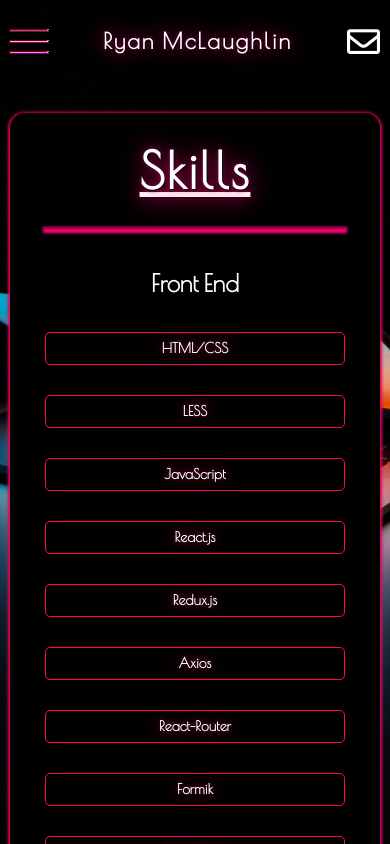
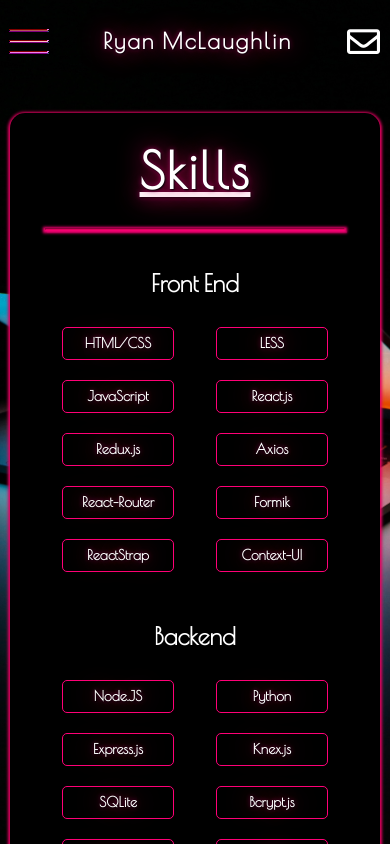
Before and after one commit to rlmclaughlin/portfolio, a React (Create React App) app: page /Skills in a window 390 px wide. Shown: the top 844 px of the page. Built offline with nearby package versions, Linux system fonts and the light colour scheme.

Commit message:
made skills container and pill boxes responsive and improved appearance

```diff
--- a/src/components/Skills/index.js
+++ b/src/components/Skills/index.js
@@ -13,7 +13,7 @@ export default class Skills extends React.Component{
               <div className='horizontal-rule-skills'>
                 <hr />
               </div>
-              <h2>Front End</h2>
+              <h2 style={{width:'100%', textAlign: 'center'}}>Front End</h2>
               <div className='skills-main-content'>
                 <div className='skill-bubble'><span>HTML/CSS</span></div>
                 <div className='skill-bubble'>LESS</div>
@@ -37,7 +37,6 @@ export default class Skills extends React.Component{
                 <div className='skill-bubble'>Puppeteer</div>
                 <div className='skill-bubble'>JWT</div>
               </div>
-              <br/>
               <h2 style={{width:'100%', textAlign: 'center'}}>Other</h2>
               <div className='skills-main-content'>
                 <div className='skill-bubble'>GitHub</div>
--- a/src/components/Styles/Skills/skills.css
+++ b/src/components/Styles/Skills/skills.css
@@ -2,12 +2,14 @@
 .skills-container{
     display: flex;
     flex-wrap: wrap;
+    flex-direction: column;
     background: black;
     justify-content: space-around;
     box-shadow: 0px 1px 3px 2px rgb(226, 2, 96);
     border-radius: 15px;
     padding: 20px;
     width: 100%;
+    align-items: center;
 }
 
 /*---------------------------------------IMAGE-----------------------------------------------*/
@@ -39,7 +41,14 @@
     line-height: 1.5;
     font-size: 14px;
     justify-content: space-evenly;
-    width: 100%;
+    width: 65%;
+    margin-bottom: 20px;
+}
+
+@media(max-width: 395px){
+    .skills-main-content{
+        width: 100%;
+    }
 }
 
 /*-----------------------------------HORIZONTAL RULE-------------------------------------------*/
@@ -79,11 +88,19 @@
     border: 1px solid rgb(255, 0, 119);
 }
 
-@media(max-width: 490px){
+
+@media(max-width: 400px){
+    .skill-bubble{
+        width: 30%;
+    }
+}
+
+@media(min-width: 401px) and (max-width: 490px){
     .skill-bubble{
         width: 100%;
         margin: 15px;
     }
+
     .skill-bubble:hover{
         background: purple;
     }
```
